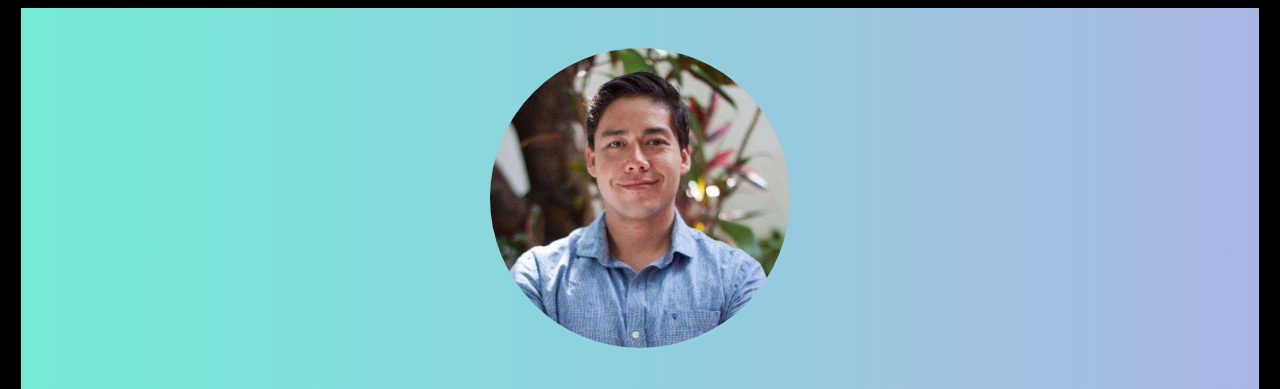
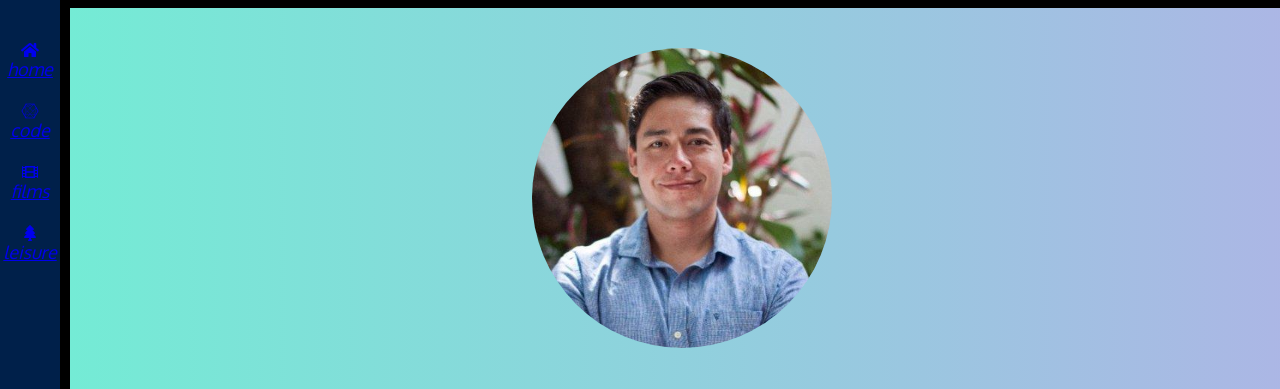
Before and after one commit to oscarlaf03/profile, a plain HTML site: page index.html in a window 1280 px wide. Shown: the top 389 px of the page. Drawn offline with nearby package versions, Linux system fonts and the light colour scheme; a web font is replaced by a local one.

Commit message:
sidebar done

```diff
--- a/index.html
+++ b/index.html
@@ -11,11 +11,49 @@
   </head>
 
   <body>
-    <div class="container">
+    <div id="sidebar">
+      <div class="side-container">
+        <table class="sidebar-table">
+          <tr class="sidebar-table-item">
+            <td>
+              <a href="#top">
+              <i class="fas fa-home fa-1x"></i>
+              <i class="side-text">home</i>
+              </a>
+            </td>
+          </tr>
+          <tr class="sidebar-table-item">
+            <td>
+              <a href="#code">
+              <i class="fab fa-connectdevelop fa-1x"></i>
+              <i class="side-text">code</i>
+              </a>
+            </td>
+          </tr>
+          <tr class="sidebar-table-item">
+            <td>
+            <a href="#films">
+            <i class="fas fa-film fa-1x"></i>
+            <i class="side-text">films</i>
+            </a>
+          </td>
+          </tr>
+          <tr class="sidebar-table-item">
+            <td>
+              <a href="#free">
+              <i class="fas fa-tree fa-1x"></i>
+              <i class="side-text">leisure</i>
+              </a>
+            </td>
+          </tr>
+      </table>
+      </div>
+    </div>
+    <div class="container" id="page-content">
       <div class="card top-section">
-        <img src="images/oo_profilepic.jpeg" alt="Portrait of the author of this profile page" class="photo-round">
+        <img src="images/oo_profilepic.jpeg" alt="Portrait of the author of this profile page" class="photo-round" id="top">
         <h1>Oscar Ortiz</h1>
-        <p class="sub-title">I am what happen when business person learns how to code</p>
+        <p class="sub-title">I am what happens when a business person learns how to code</p>
       </div>
       <div class="card second-section">
         <h2>Get in touch</h2>
@@ -52,74 +90,73 @@
           </li>
         </ul>
         <h2>About me</h2>
-        <h3>Programming Languages</h3>
-          <ul>
+        <h3 id="code">Programming Languages</h3>
+          <ul class="line-list">
             <li><img src="https://cdn3.iconfinder.com/data/icons/sympletts-free-sampler/128/diamond-512.png" alt="Ruby icon" class="icon"><h4>Ruby</h4></li>
             <li><img src="https://cdn3.iconfinder.com/data/icons/ui-9/512/server-512.png" class="icon"><h4>SQL</h4></li>
             <li><img src="https://cdn4.iconfinder.com/data/icons/proglyphs-computers-and-development/512/HTML-512.png" alt="html icon" class="icon"><h4>HTML</h4></li>
             <li><img src="https://cdn3.iconfinder.com/data/icons/programming/100/css_3-512.png" alt="css icon" class="icon"><h4>CSS</h4></li>
           </ul>
-        <h3>Favorite movies</h3>
+        <h3 id="films">Films I love</h3>
         <table>
           <tr>
             <td>
-              <h4>Gangs of New York</h4>
               <img src="images/gangs.jpg" alt="Image of movie" class="table-image-movie">
             </td>
             <td>
+              <h4>Gangs of New York</h4>
               <p>One of Scorcese's finest. An epic story of vengance, honor, redemption, sacrifice and love as an orphan young man finds himself being mentored in crime under the protection of his father's assasin and finds love in one of his protectors former lovers. Will he be able to forge his own identity?</p>
             </td>
           </tr>
           <tr>
             <td>
-              <h4>Låt den rätte komma in</h4>
               <img src="images/let-the-right-one-in.jpg" alt="Image of movie" class="table-image-movie">
             </td>
             <td>
+              <h4>Låt den rätte komma in</h4>
               <p>What would actually happen if vampires where real and a young boy would fall in love with a charming vampire-girl?. This is the real deal unlike the teenage fantassy of the other famous vampire movie franchise that is just hollywood trash. Not surprisingly Hollywood bought the rights of this film and shot a remake in English but as usual it hardly commpairs to this danish original film.</p>
             </td>
           </tr>
           <tr>
             <td>
-              <h4>End of Watch</h4>
               <img src="images/end-of-watch.jpeg" alt="Image of movie" class="table-image-movie">
             </td>
             <td>
+              <h4>End of Watch</h4>
               <p>Two young purpose-driven LAPD officers step right into the stomach of the beast of LA city street gangs and go head to head, toe to toe with violence and crime</p>
             </td>
           </tr>
         </table>
-        <h3>On my free time</h3>
+        <h3 id="free">On my free time</h3>
           <table>
             <tr>
               <td>
-                <h4>Diving</h4>
                 <img src="images/dive3.jpg" alt="image of me diving" class="table-image">
               </td>
               <td>
+                <h4>Diving</h4>
                 <p>I started diving roughly ten years ago and since I haven't beeing able to stop. On of the greatist feelings is to relax, listen to the ocean and witness the submarine wilderness unravel infront of you</p>
               </td>
             </tr>
             <tr>
               <td>
-                <h4>Win Chung</h4>
                 <img src="images/winchung.jpg" alt="Win chung Image" class="table-image">
               </td>
               <td>
+                <h4>Win Chung</h4>
                 <p>Most direct and efficient form of fighting developed in the south of China thousands of years ago</p>
               </td>
             </tr>
             <tr>
               <td>
-                <h4>Eat</h4>
                 <img src="images/food2.jpg" alt="photo of food" class="table-image">
               </td>
               <td>
-                <p>Because food is great. Is there anything better?</p>
+                <h4>Food</h4>
+                <p>Because eating great food feels great. Is there anything better?</p>
               </td>
             </tr>
           </table>
-
       </div>
     </div>
 
--- a/style.css
+++ b/style.css
@@ -19,10 +19,38 @@
 body {
   background-color: black;
 }
+#sidebar {
+  background-color: #00204A;
+  position: fixed;
+  width: 60px;
+  left: 0;
+  top: 0;
+  bottom: 0;
+  text-align: center;
+  padding-top: 20px;
+  padding-bottom: 20px;
+  color: white;
+}
+
+.sidebar-table {
+  color:white;
+  text-align: center;
+
+}
+.sidebar-table td {
+  padding-top: 20px;
+
+}
+#page-content {
+  margin-left: 22px;
+
+}
 
 .container {
-  width: 98%;   /* This sets the width */
+  width: 100%;   /* This sets the width */
   margin: 0 auto; /* This automatically sets left/right margins */
+  top: 0;
+  bottom: 0;
 }
 
 .top-section {
@@ -30,6 +58,16 @@ body {
   align-items: center;
   text-align: center;
   padding: 40px;
+  margin-left: 40px;
+}
+
+.second-section {
+  background: linear-gradient(to right, #ada996, #f2f2f2, #dbdbdb, #eaeaea);
+  align-items: center;
+  text-align: center;
+  padding: 20px;
+  margin-left: 40px;
+
 }
 
 .photo-round {
@@ -38,19 +76,13 @@ body {
   height: 300px;
 }
 
-.second-section {
-  background: linear-gradient(to right, #ada996, #f2f2f2, #dbdbdb, #eaeaea);
-  align-items: center;
-  text-align: center;
-  padding: 20px;
 
-}
-
-ul{
+.line-list {
  list-style: none;
 }
 
-ul li{
+
+ li {
   display: inline-block;
   padding: 20px;
 }
@@ -111,6 +143,11 @@ p {
 
 }
 
+.side-text {
+  font-family: "Oxygen";
+  font-size: 18px;
+}
+
 
 /*
 font-family: 'Shadows Into Light', cursive;
```
